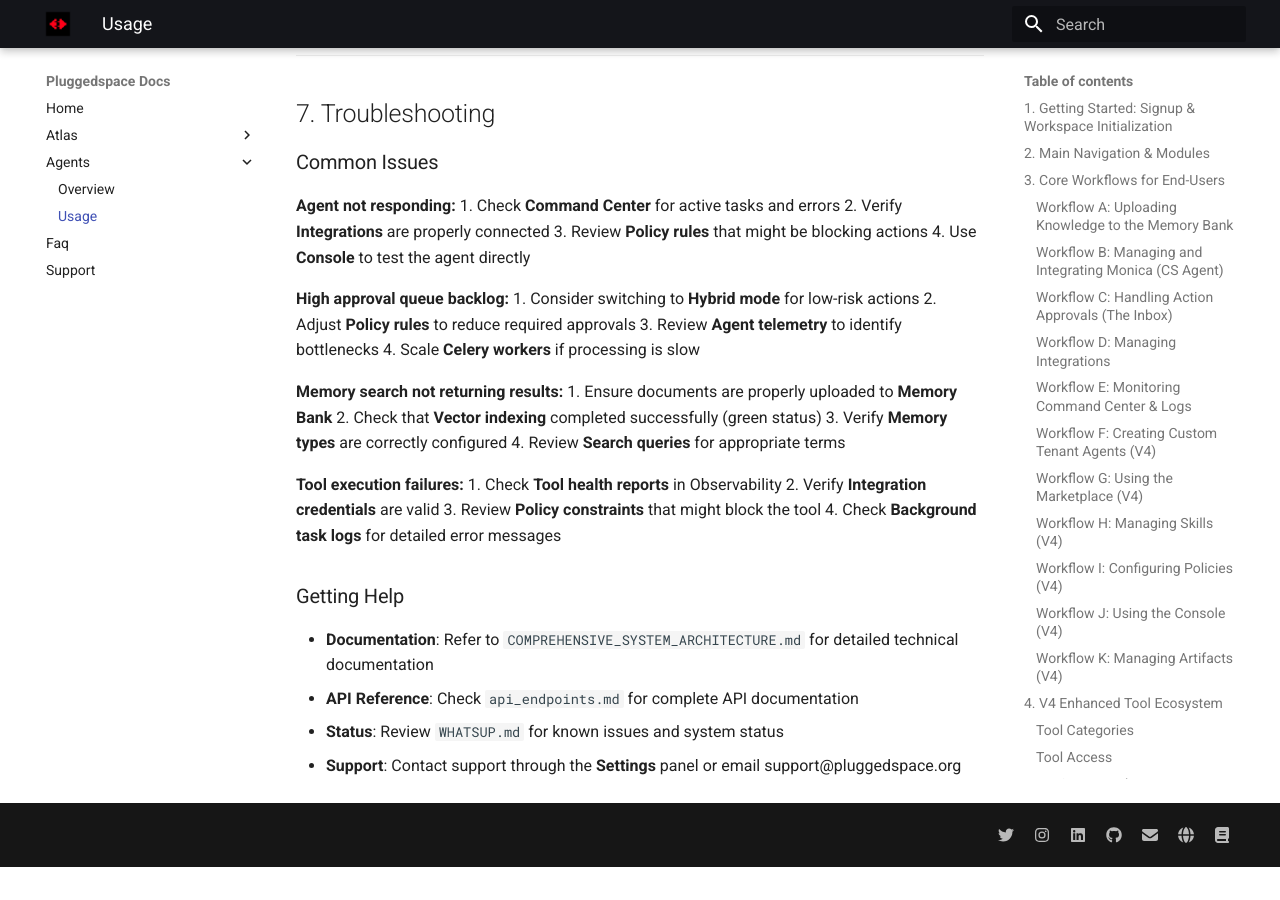
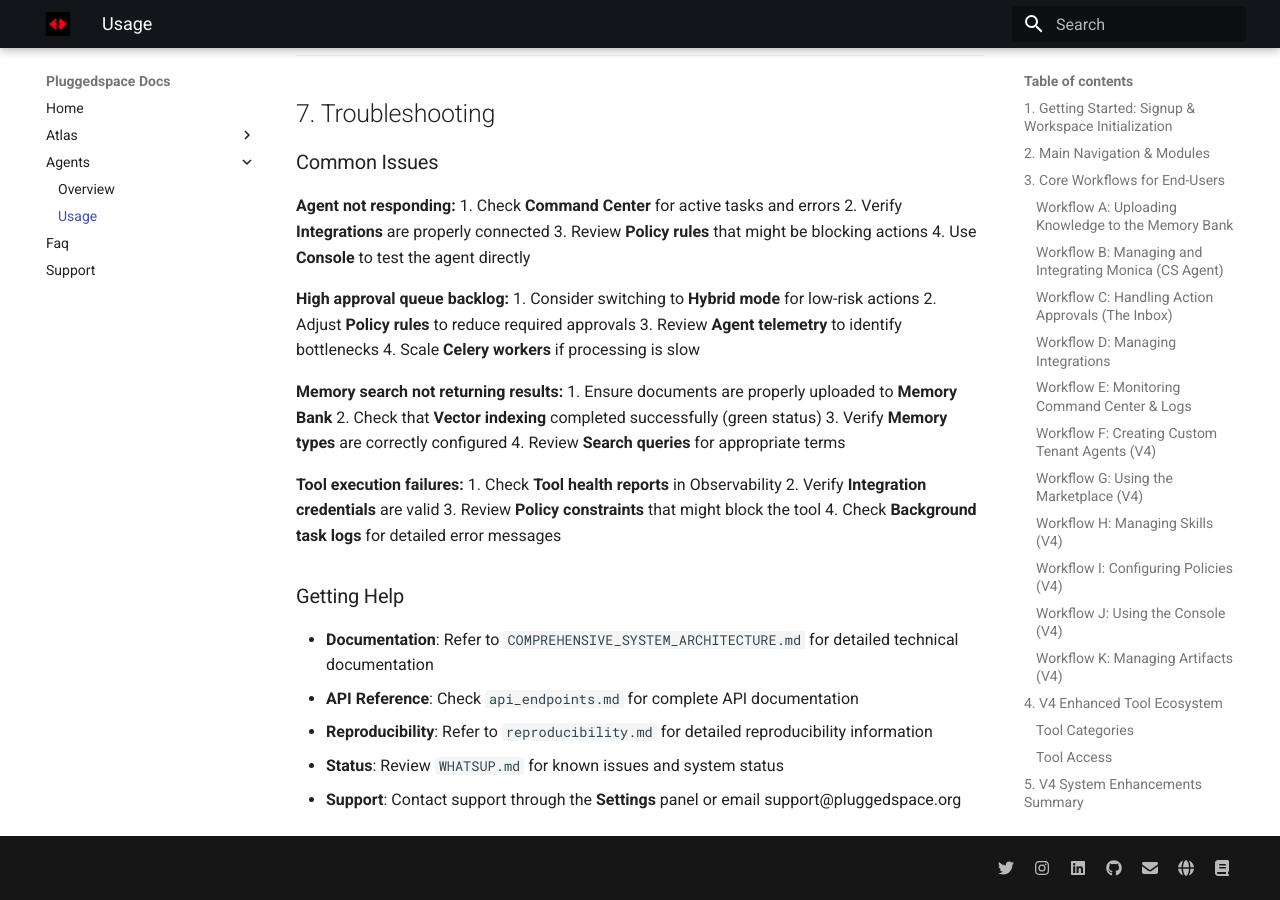
Before and after one commit to pluggedspace/pluggedspace-docs, an MkDocs documentation site: the page built from docs/agents/usage.md, in a window 1280 px wide and 900 px high, scrolled down 7443 px. Built offline with MkDocs 1.6.1 and Material for MkDocs 9.7.7, drawn with Linux system fonts in a browser that asks for light colours; before the commit the page ends 8310 px from its top, so only the background shows below that.

Commit message:
Update usage.md

```diff
--- a/docs/agents/usage.md
+++ b/docs/agents/usage.md
@@ -377,5 +377,6 @@
 
 - **Documentation**: Refer to `COMPREHENSIVE_SYSTEM_ARCHITECTURE.md` for detailed technical documentation
 - **API Reference**: Check `api_endpoints.md` for complete API documentation
+- **Reproducibility**: Refer to `reproducibility.md` for detailed reproducibility information
 - **Status**: Review `WHATSUP.md` for known issues and system status
 - **Support**: Contact support through the **Settings** panel or email support@pluggedspace.org
```
